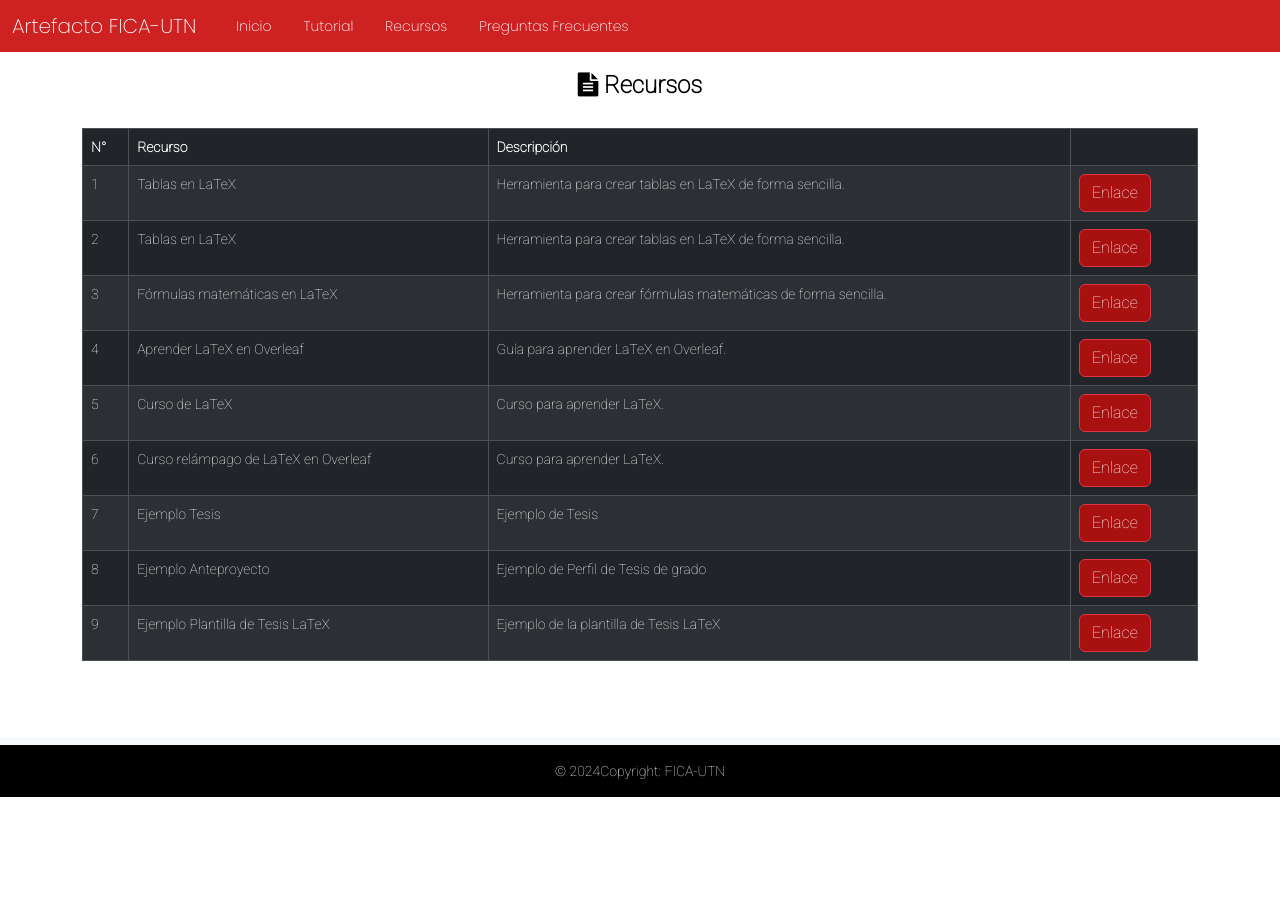
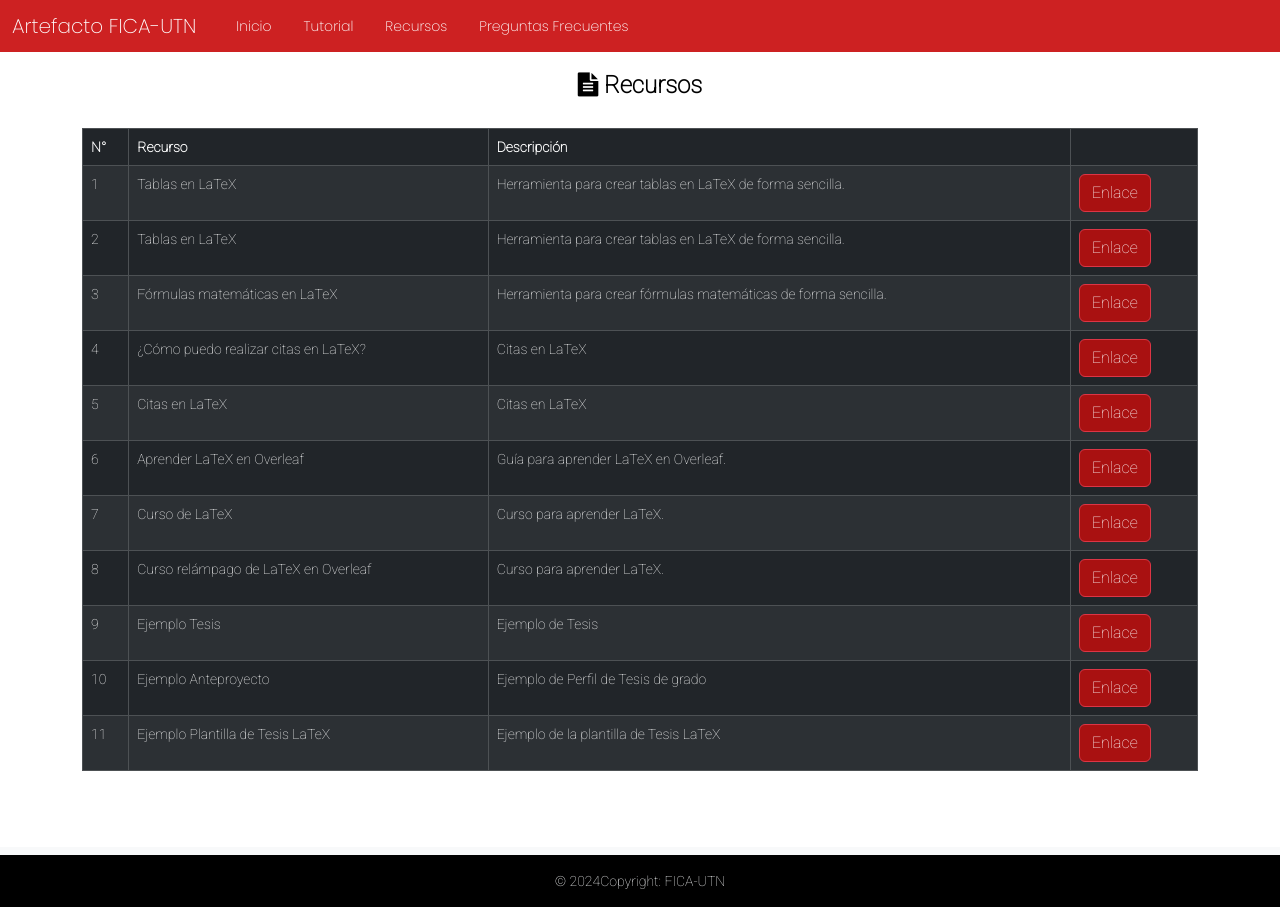
Before and after one commit to jacarcelenb/guia-artefacto, an Angular app: page /recursos in a window 1280 px wide. Before the commit the page ends 800 px from the top, so only its background shows below. Built offline with nearby package versions, Linux system fonts and the light colour scheme.

Commit message:
Colocar mas recursos

```diff
--- a/src/app/components/recursos/recursos.component.ts
+++ b/src/app/components/recursos/recursos.component.ts
@@ -34,6 +34,18 @@ this.listaRecursos.push({
 })
 
 this.listaRecursos.push({
+  recurso:'¿Cómo puedo realizar citas en LaTeX?',
+  descripcion: 'Citas en LaTeX',
+  enlace:"https://www.youtube.com/watch?v=efrbQ37aowM"
+})
+
+this.listaRecursos.push({
+  recurso:'Citas en LaTeX',
+  descripcion: 'Citas en LaTeX',
+  enlace:"https://www.youtube.com/watch?v=Hi0XApl7d9c&t=14s"
+})
+
+this.listaRecursos.push({
   recurso:"Aprender LaTeX en Overleaf",
   descripcion: "Guía para aprender LaTeX en Overleaf.",
   enlace: "https://es.overleaf.com/learn"
@@ -59,7 +71,7 @@ this.listaRecursos.push({
 this.listaRecursos.push({
   recurso:"Ejemplo Anteproyecto",
   descripcion: "Ejemplo de Perfil de Tesis de grado",
-  enlace: "https://docs.google.com/document/d/1sxgKMM_0SqYM1DP1ibmG6q2SAhJDy2UD/edit?usp=sharing&ouid=104038044104562954417&rtpof=true&sd=true"
+  enlace: "https://docs.google.com/document/d/190p4DTex8VLdnttipBd5ZSIxm0RKCAPL/edit?usp=sharing&ouid=104038044104562954417&rtpof=true&sd=true"
 })
 
 this.listaRecursos.push({
```
